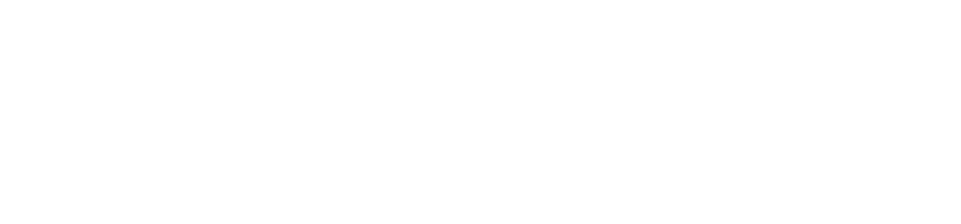
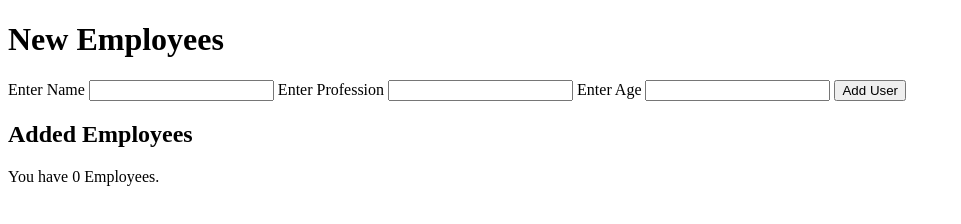
Before and after one commit to Jef-king/ModuleTestProjectFrontend2March24, a plain HTML site: page index.html in a window 1280 px wide. Shown: the whole page, without its empty margins (0-961 px from the left). Drawn offline with Linux system fonts and the light colour scheme.

Commit message:
addedsomething

```diff
--- a/index.html
+++ b/index.html
@@ -3,9 +3,24 @@
 <head>
     <meta charset="UTF-8">
     <meta name="viewport" content="width=device-width, initial-scale=1.0">
-    <title>Document</title>
+    <title>Form</title>
 </head>
 <body>
-
+    <div class="formContainer">
+        <h1>New Employees</h1>
+        <form action="" id="employeeForm">
+            <label for="name">Enter Name</label>
+            <input type="text" name="name" id="">
+            <label for="profession">Enter Profession</label>
+            <input type="text" name="profession" id="">
+            <label for="age">Enter Age</label>
+            <input type="text" name="age" id="">
+            <button type="submit">Add User</button>
+        </form>
+    </div>
+    <div class="Result">
+        <h2>Added Employees</h2>
+        <p>You have <span id="addedNumbers">0</span> Employees.</p>
+    </div>
 </body>
 </html>
--- a/script.js
+++ b/script.js
@@ -1,3 +1 @@
-body{
-
-}
+let
--- a/styles.css
+++ b/styles.css
@@ -1,4 +1,6 @@
 *{
     margin:0;
     padding:0;
+    background-color: black;
+    color:white;
 }
```
